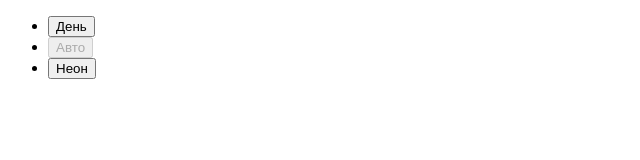
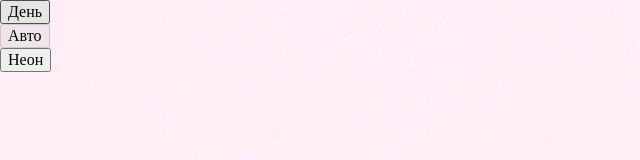
Before and after one commit to neh0chy/slozhno-sosredotochitsya, a plain HTML site: page index.html in a window 1280 px wide. Shown: the whole page, without its empty margins (0-640 px from the left). Drawn offline with Linux system fonts and the light colour scheme.

Commit message:
feat: added theme switching

```diff
--- a/index.html
+++ b/index.html
@@ -1,34 +1,36 @@
 <!DOCTYPE html>
 <html lang="ru">
+
 <head>
   <meta charset="UTF-8" />
   <meta http-equiv="X-UA-Compatible" content="IE=edge" />
   <meta name="viewport" content="width=device-width, initial-scale=1.0" />
+  <meta name="color-scheme" content="dark light">
+  <link rel="stylesheet" href="./styles/globals.css">
+  <link rel="stylesheet" href="./styles/variables.css">
+  <link rel="stylesheet" href="./styles/style.css">
+  <link rel="stylesheet" href="./styles/dark.css">
+  <link rel="stylesheet" href="./styles/light.css">
   <title>Сложно сосредоточиться</title>
 </head>
+
 <body class="page">
   <header class="header decorated-zone">
     <nav class="header__theme-menu">
       <ul class="header__theme-menu-list">
         <li class="header__theme-menu-item">
-            <button
-              class="header__theme-menu-button header__theme-menu-button_type_light"
-            >
+          <button class="header__theme-menu-button header__theme-menu-button_type_light">
             День
           </button>
         </li>
         <li class="header__theme-menu-item">
-            <button
-              class="header__theme-menu-button header__theme-menu-button_active header__theme-menu-button_type_auto"
-              disabled
-            >
+          <button class="header__theme-menu-button header__theme-menu-button_active header__theme-menu-button_type_auto"
+            disabled>
             Авто
           </button>
         </li>
         <li class="header__theme-menu-item">
-            <button
-              class="header__theme-menu-button header__theme-menu-button_type_dark"
-            >
+          <button class="header__theme-menu-button header__theme-menu-button_type_dark">
             Неон
           </button>
         </li>
@@ -37,4 +39,5 @@
   </header>
   <script src="./scripts/script.js"></script>
 </body>
+
 </html>
--- a/styles/dark.css
+++ b/styles/dark.css
@@ -9,4 +9,11 @@
     Так стили написанные ниже будут иметь больший вес,
     чем стили в медиазапросе предпочтений пользователя
   */
+  --bg-color: #000028;
+  --bg-image: url(../images/cover-image-dark.png);
+  --accent-color: #FF0070;
+  --paragraph-color: #F1B2CE;
+  --title-color: #DB00FF;
+  --main-font: 'IBM Plex Mono', Arial, sans-serif;
+  --font-size: 18px;
 }
--- a/styles/light.css
+++ b/styles/light.css
@@ -9,4 +9,23 @@
     Так стили написанные ниже будут иметь больший вес,
     чем стили в медиазапросе предпочтений пользователя
   */
+  --bg-color: #FFF1F7;
+  --bg-image: url(../images/cover-image-light.png);
+  --accent-color: #FF8DCB;
+  --paragraph-color: #353430;
+  --title-color: #FFC2E6;
+  --main-font: 'IBM Plex Mono', Arial, sans-serif;
+  --font-size: 18px;
 }
+
+@media (prefers-color-scheme: light) {
+  :root {
+    --bg-color: #FFF1F7;
+    --bg-image: url(../images/cover-image-light.png);
+    --accent-color: #FF8DCB;
+    --paragraph-color: #353430;
+    --title-color: #FFC2E6;
+    --main-font: 'IBM Plex Mono', Arial, sans-serif;
+    --font-size: 18px;
+  }
+}
--- a/styles/style.css
+++ b/styles/style.css
@@ -2,4 +2,8 @@
 
 .page {
   /* сохраните в разметке и стилях класс page. На его основе работает скрипт. */
+  background-color: var(--bg-color);
+  background-image: var(--bg-image);
+  background-repeat: no-repeat;
+  background-position: top;
 }
--- a/styles/variables.css
+++ b/styles/variables.css
@@ -2,3 +2,13 @@
   Переменные для вашего проекта
   и их переопределение под различные устройства
 */
+
+:root {
+  --bg-color: #000028;
+  --bg-image: url(../images/cover-image-dark.png);
+  --accent-color: #FF0070;
+  --paragraph-color: #F1B2CE;
+  --title-color: #DB00FF;
+  --main-font: 'IBM Plex Mono', Arial, sans-serif;
+  --font-size: 18px;
+}
```
Also changed, not shown: 2 other files. Lines whose indentation alone changed are shown as unchanged.
